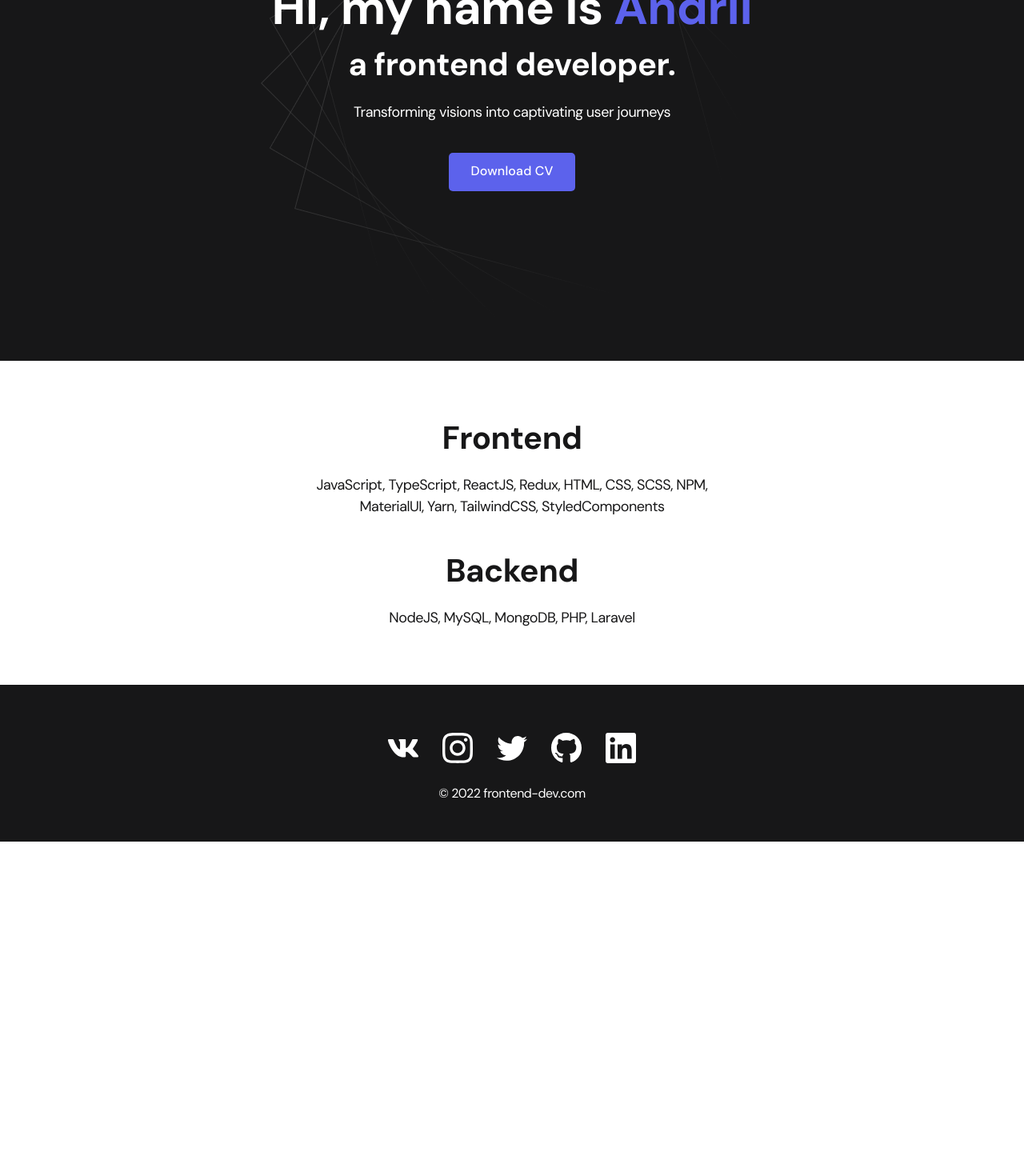
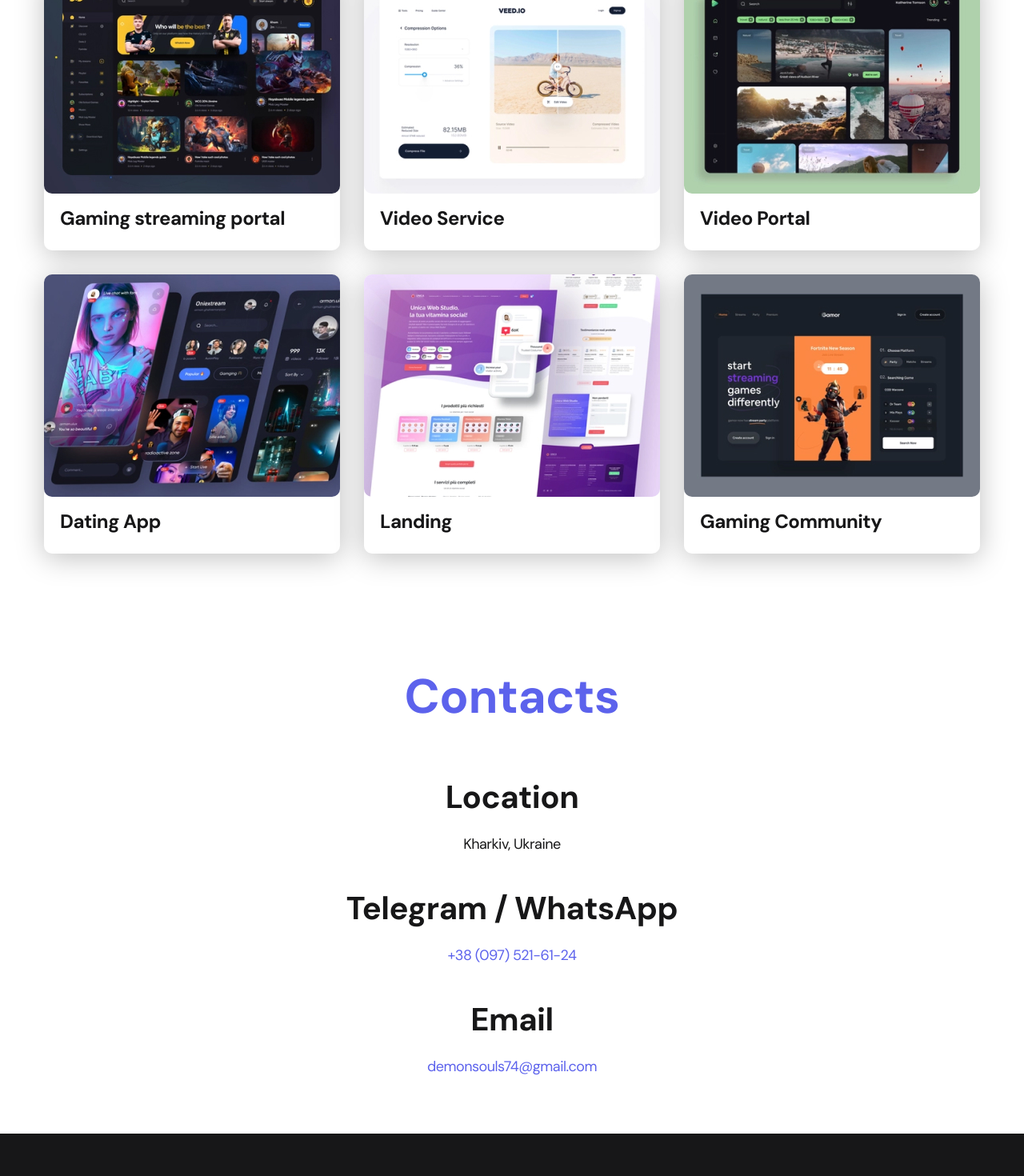
Before and after one commit to AndriiNyzhnyk1994/Portfolio, a React (Create React App) app: page / in a window 1280 px wide. Shown: the part 320-1790 px from the top of the page at 80% size. Before the commit the page ends 1372 px from the top, so only its background shows below. Built offline with nearby package versions, Linux system fonts and the light colour scheme.

Commit message:
added projects

```diff
--- a/src/App.js
+++ b/src/App.js
@@ -2,6 +2,8 @@ import './styles/main.css'
 import NavBar from './components/navBar/NavBar'
 import Footer from './components/footer/Footer'
 import Home from './pages/Home';
+import Projects from './pages/Projects';
+import Contacts from './pages/Contacts';
 
 
 
@@ -9,8 +11,9 @@ function App() {
   return (
     <div className="App">
       <NavBar />
-      <Home />
-
+      {/* <Home /> */}
+      <Projects/>
+      <Contacts />
       <Footer />
     </div>
   );
--- a/src/components/footer/Footer.jsx
+++ b/src/components/footer/Footer.jsx
@@ -20,7 +20,7 @@ function Footer() {
               <li className="social__item"><a href="#!"><img src={linkedIn} alt="Link" /></a></li>
             </ul>
             <div className="copyright">
-              <p>© 2022 frontend-dev.com</p>
+              <p>© 2024</p>
             </div>
           </div>
         </div>
--- /dev/null
+++ b/src/components/project/Project.jsx
@@ -0,0 +1,14 @@
+import './style.css'
+
+function Project({imageUrl, title, link}) {
+    return (
+        <li className="project">
+            <a href={link}>
+                <img src={imageUrl} alt="Project img" className="project__img" />
+                <h3 className="project__title">{ title }</h3>
+            </a>
+        </li>
+    )
+}
+
+export default Project
--- /dev/null
+++ b/src/components/project/style.css
@@ -0,0 +1,18 @@
+.project {
+	max-width: 370px;
+	background-color: var(--project-card-bg);
+	box-shadow: var(--box-shadow);
+	border-radius: 10px;
+}
+
+.project__img {
+	border-radius: 10px;
+}
+
+.project__title {
+	padding: 15px 20px 25px;
+	font-weight: 700;
+	font-size: 24px;
+	line-height: 1.3;
+	color: var(--project-card-text);
+}
--- /dev/null
+++ b/src/helpers/projectsList.js
@@ -0,0 +1,25 @@
+import project1 from '../img/projects/01.jpg'
+import project2 from '../img/projects/02.jpg'
+import project3 from '../img/projects/03.jpg'
+import project4 from '../img/projects/04.jpg'
+import project5 from '../img/projects/05.jpg'
+import project6 from '../img/projects/06.jpg'
+
+import project1Big from '../img/projects/01-big.jpg'
+import project2Big from '../img/projects/02-big.jpg'
+import project3Big from '../img/projects/03-big.jpg'
+import project4Big from '../img/projects/04-big.jpg'
+import project5Big from '../img/projects/05-big.jpg'
+import project6Big from '../img/projects/06-big.jpg'
+
+
+
+
+export const projects = [
+    {title: 'Gaming streaming portal', imgUrl: project1, imgBig: project1Big, link: './project-page.html'},
+    {title: 'Video Service', imgUrl: project2, imgBig: project2Big, link: './project-page.html'},
+    {title: 'Video Portal', imgUrl: project3, imgBig: project3Big, link: './project-page.html'},
+    {title: 'Dating App', imgUrl: project4, imgBig: project4Big, link: './project-page.html'},
+    {title: 'Landing', imgUrl: project5, imgBig: project5Big, link: './project-page.html'},
+    {title: 'Gaming Community', imgUrl: project6, imgBig: project6Big, link: './project-page.html'},
+]
--- /dev/null
+++ b/src/pages/Contacts.jsx
@@ -0,0 +1,29 @@
+import React from 'react'
+
+function Contacts() {
+  return (
+    <main className="section">
+        <div className="container">
+                <h1 className="title-1">Contacts</h1>
+
+                <ul className="content-list">
+                    <li className="content-list__item">
+                        <h2 className="title-2">Location</h2>
+                        <p>Kharkiv, Ukraine</p>
+                    </li>
+                    <li className="content-list__item">
+                        <h2 className="title-2">Telegram / WhatsApp</h2>
+                        <p><a href="tel:+380975216124">+38 (097) 521-61-24</a></p>
+                    </li>
+                    <li className="content-list__item">
+                        <h2 className="title-2">Email</h2>
+                        <p><a href="mailto:webdev@protonmail.com">demonsouls74@gmail.com</a></p>
+                    </li>
+                </ul>
+
+        </div>
+    </main>
+  )
+}
+
+export default Contacts
--- /dev/null
+++ b/src/pages/Projects.jsx
@@ -0,0 +1,30 @@
+import Project from '../components/project/Project'
+import { projects } from '../helpers/projectsList'
+
+
+
+function Projects() {
+    return (
+        <main className="section">
+            <div className="container">
+                <h2 className="title-1">Projects</h2>
+                <ul className="projects">
+                    {
+                        projects.map(p => {
+                            return (
+                                <Project
+                                    imageUrl={p.imgUrl}
+                                    link={p.link}
+                                    title={p.title}
+                                />
+                            )
+                        })
+                    }
+
+                </ul>
+            </div>
+        </main>
+    )
+}
+
+export default Projects
--- a/src/styles/main.css
+++ b/src/styles/main.css
@@ -47,8 +47,6 @@
 
 html,
 body {
-	display: flex;
-	flex-direction: column;
 	min-height: 100vh;
 
 	font-family: 'DM Sans', sans-serif;
@@ -57,6 +55,15 @@ body {
 	/* Light mode */
 	background-color: var(--page-bg);
 	color: var(--text-color);
+}
+
+#root {
+	min-height: 100vh;
+}
+.App {
+	min-height: 100vh;
+	display: flex;
+	flex-direction: column;
 }
 
 /* General */
@@ -201,24 +208,7 @@ body {
 	row-gap: 30px;
 }
 
-.project {
-	max-width: 370px;
-	background-color: var(--project-card-bg);
-	box-shadow: var(--box-shadow);
-	border-radius: 10px;
-}
 
-.project__img {
-	border-radius: 10px;
-}
-
-.project__title {
-	padding: 15px 20px 25px;
-	font-weight: 700;
-	font-size: 24px;
-	line-height: 1.3;
-	color: var(--project-card-text);
-}
 
 /* Project details */
 
```
